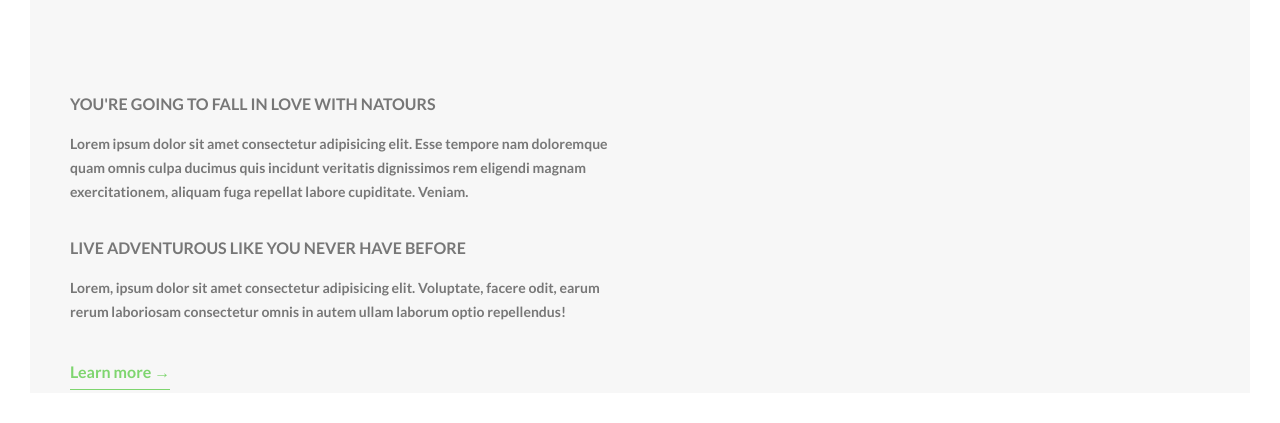
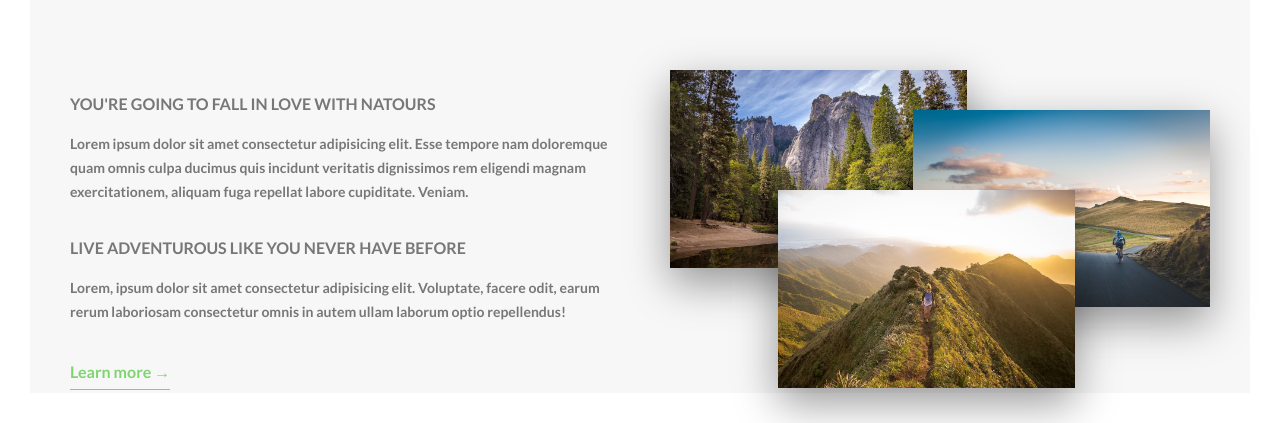
Before and after one commit to DevTruce/natours, a website: page index.html in a window 1280 px wide. Shown: the part 947-1370 px from the top of the page. Drawn offline with Linux system fonts and the light colour scheme.

Commit message:
completed about section

```diff
--- a/index.html
+++ b/index.html
@@ -57,7 +57,25 @@
 
             <a href="#" class="btn-text">Learn more &rarr;</a>
           </div>
-          <div class="col-1-of-2"></div>
+          <div class="col-1-of-2">
+            <div class="composition">
+              <img
+                src="src/imgs/nat-1-large.jpg"
+                alt="Photo 1"
+                class="composition__photo composition__photo--p1"
+              />
+              <img
+                src="src/imgs/nat-2-large.jpg"
+                alt="Photo 2"
+                class="composition__photo composition__photo--p2"
+              />
+              <img
+                src="src/imgs/nat-3-large.jpg"
+                alt="Photo 3"
+                class="composition__photo composition__photo--p3"
+              />
+            </div>
+          </div>
         </div>
       </section>
     </main>
--- /dev/null
+++ b/src/sass/components/_composition.scss
@@ -0,0 +1,39 @@
+.composition {
+  position: relative;
+
+  &__photo {
+    width: 55%;
+    box-shadow: 0 1.5rem 4rem rgba($color-black, $alpha: 0.4);
+    // border-radius: 0.2rem;
+    position: absolute;
+    z-index: 0;
+    transition: all 0.2s;
+    outline-offset: 2rem;
+
+    &--p1 {
+      top: -2rem;
+      left: 0;
+    }
+
+    &--p2 {
+      top: 2rem;
+      right: 0;
+    }
+
+    &--p3 {
+      top: 10rem;
+      left: 20%;
+    }
+
+    &:hover {
+      transform: scale(1.05) translateY(-0.5rem);
+      outline: 1.5rem solid $color-primary;
+      box-shadow: 0 2.5rem 4rem rgba($color-black, $alpha: 0.5);
+      z-index: 1;
+    }
+  }
+
+  &:hover &__photo:not(:hover) {
+    transform: scale(0.95);
+  }
+}
--- a/src/sass/main.scss
+++ b/src/sass/main.scss
@@ -10,6 +10,7 @@
 @import "base/utilities";
 
 @import "components/button";
+@import "components/composition";
 
 @import "layout/header";
 @import "layout/grid";
```
Also changed, not shown: src/css/styles.css.
